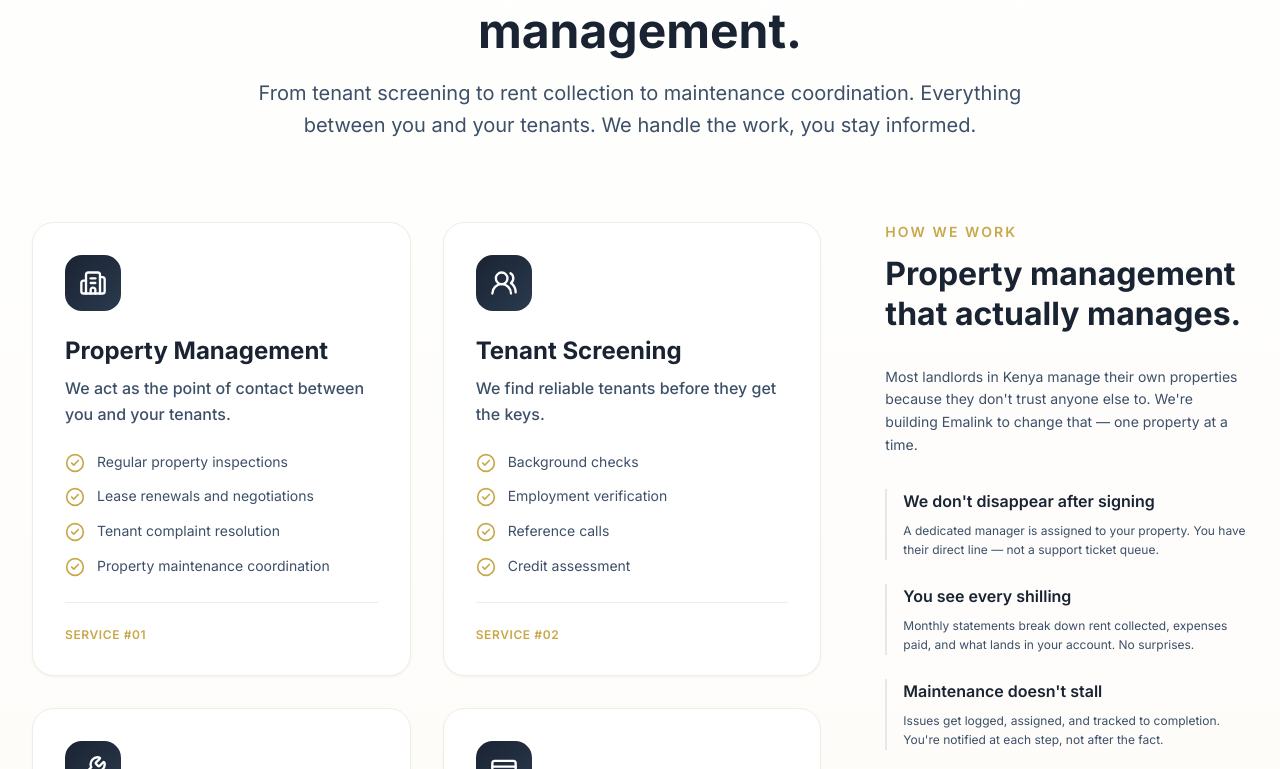
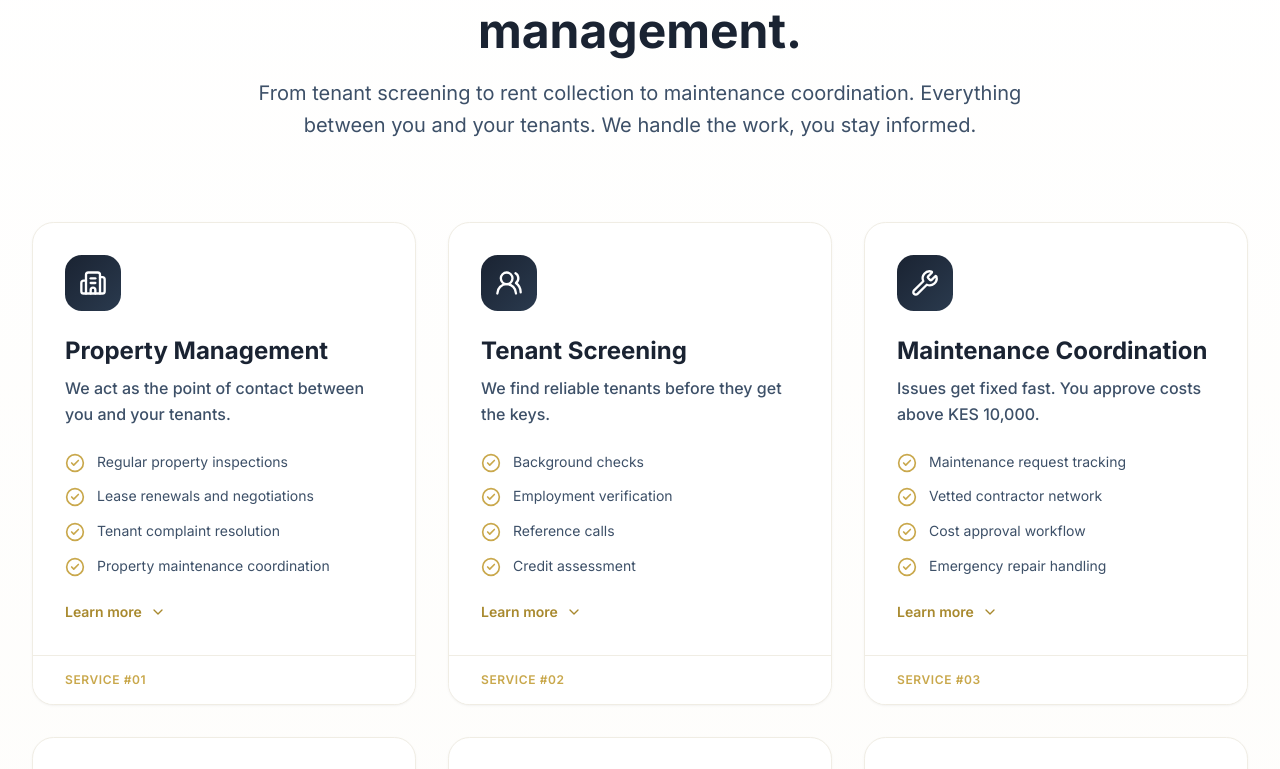
Before and after one commit to mungasteve/emalink-rental-management, a Next.js app: page / in a window 1280 px wide. Shown: the part 1004-1773 px from the top of the page. Built offline with nearby package versions, Linux system fonts and the light colour scheme; no server answers.

Commit message:
Merge What We Do and Why Emalink sections into integrated layout

```diff
--- a/src/app/page.tsx
+++ b/src/app/page.tsx
@@ -1,5 +1,5 @@
 import { Hero } from "@/components/home/hero";
-import { ServicesAndWhy } from "@/components/home/services-and-why";
+import { Services } from "@/components/home/services";
 import { Testimonials } from "@/components/home/testimonials";
 import { ContactCTA } from "@/components/home/contact-cta";
 
@@ -7,7 +7,7 @@ export default function Home() {
   return (
     <>
       <Hero />
-      <ServicesAndWhy />
+      <Services />
       <Testimonials />
       <ContactCTA />
     </>
--- a/src/components/home/services.tsx
+++ b/src/components/home/services.tsx
@@ -1,6 +1,7 @@
 "use client";
 
 import { motion } from "framer-motion";
+import { useState } from "react";
 import {
   Building2,
   Users2,
@@ -9,6 +10,7 @@ import {
   Scale,
   Megaphone,
   CheckCircle2,
+  ChevronDown,
 } from "lucide-react";
 
 const services = [
@@ -22,6 +24,7 @@ const services = [
       "Tenant complaint resolution",
       "Property maintenance coordination",
     ],
+    expandedContent: "Our dedicated property managers handle all day-to-day operations, ensuring your property is well-maintained and your tenants are satisfied. We conduct regular inspections, manage lease renewals, resolve tenant issues promptly, and coordinate all maintenance activities. You'll have direct access to your manager for any concerns.",
   },
   {
     icon: Users2,
@@ -33,6 +36,7 @@ const services = [
       "Reference calls",
       "Credit assessment",
     ],
+    expandedContent: "We conduct thorough vetting of all potential tenants to minimize risk. Our screening process includes comprehensive background checks, employment verification with current employers, reference calls from previous landlords, and credit assessments. This ensures you get reliable tenants who pay on time and respect your property.",
   },
   {
     icon: Wrench,
@@ -44,6 +48,7 @@ const services = [
       "Cost approval workflow",
       "Emergency repair handling",
     ],
+    expandedContent: "Maintenance requests are logged immediately and tracked to completion. We have a vetted network of reliable contractors for all types of repairs. For costs above KES 10,000, we get your approval before proceeding. Emergency repairs are handled 24/7 to minimize tenant disruption and property damage.",
   },
   {
     icon: CreditCard,
@@ -55,6 +60,7 @@ const services = [
       "Monthly itemized statements",
       "Instant payment confirmation",
     ],
+    expandedContent: "We handle all rent collection through M-Pesa and bank transfers, with automatic reminders sent to tenants. You receive detailed monthly statements showing rent collected, expenses paid, and your net payout. Payments are processed instantly, and you're notified of every transaction. No more chasing tenants for rent.",
   },
   {
     icon: Scale,
@@ -66,6 +72,7 @@ const services = [
       "Eviction support",
       "Landlord-Tenant Act compliance",
     ],
+    expandedContent: "All leases are drafted in compliance with Kenyan law and tailored to your property. We manage notice periods, handle eviction procedures when necessary, and ensure you're always compliant with the Landlord-Tenant Act. Our legal expertise protects you from costly disputes and ensures proper documentation.",
   },
   {
     icon: Megaphone,
@@ -77,10 +84,13 @@ const services = [
       "High-definition video tours",
       "Tenant acquisition support",
     ],
+    expandedContent: "We market your property across all major Kenyan rental portals with professional photography and HD video tours. Our social media campaigns reach qualified tenants actively searching for rentals. We handle tenant acquisition from start to finish, minimizing vacancy periods and maximizing your rental income.",
   },
 ];
 
 export function Services() {
+  const [expandedIndex, setExpandedIndex] = useState<number | null>(null);
+
   const containerVariants = {
     hidden: { opacity: 0 },
     visible: {
@@ -137,7 +147,13 @@ export function Services() {
             <motion.div
               key={service.title}
               variants={itemVariants}
-              className="group bg-white rounded-2xl p-6 sm:p-8 elevation-card hover:elevation-card-hover transition-all duration-300 ease-out border border-cream-200 hover:border-gold-500/30"
+              className="group bg-white rounded-2xl elevation-card hover:elevation-card-hover transition-all duration-300 ease-out border border-cream-200 hover:border-gold-500/30 overflow-hidden"
+            >
+              <button
+                onClick={() =>
+                  setExpandedIndex(expandedIndex === index ? null : index)
+                }
+                className="w-full text-left p-6 sm:p-8 focus:outline-none focus:ring-2 focus:ring-gold-500 focus:ring-offset-2 rounded-2xl"
               >
                 {/* Icon */}
                 <div className="mb-6">
@@ -157,17 +173,49 @@ export function Services() {
                 </p>
 
                 {/* Details List */}
-              <ul className="space-y-3">
+                <ul className="space-y-3 mb-6">
                   {service.details.map((detail, i) => (
                     <li key={i} className="flex items-start gap-3">
                       <CheckCircle2 className="h-5 w-5 text-gold-500 flex-shrink-0 mt-0.5" />
-                    <span className="text-navy-600 text-sm leading-relaxed">{detail}</span>
+                      <span className="text-navy-600 text-sm leading-relaxed">
+                        {detail}
+                      </span>
                     </li>
                   ))}
                 </ul>
 
-              {/* Hover Accent */}
-              <div className="mt-6 pt-6 border-t border-cream-200 group-hover:border-gold-500/20 transition-colors duration-300">
+                {/* Expand Button */}
+                <div className="flex items-center gap-2 text-gold-600 font-semibold text-sm">
+                  <span>
+                    {expandedIndex === index ? "Show less" : "Learn more"}
+                  </span>
+                  <ChevronDown
+                    className={`h-4 w-4 transition-transform duration-300 ${
+                      expandedIndex === index ? "rotate-180" : ""
+                    }`}
+                  />
+                </div>
+              </button>
+
+              {/* Expanded Content */}
+              <motion.div
+                initial={{ height: 0, opacity: 0 }}
+                animate={{
+                  height: expandedIndex === index ? "auto" : 0,
+                  opacity: expandedIndex === index ? 1 : 0,
+                }}
+                transition={{ duration: 0.3 }}
+                className="overflow-hidden border-t border-cream-200"
+              >
+                <div className="px-6 sm:px-8 py-6 bg-cream-50">
+                  <p className="text-navy-700 text-sm leading-relaxed">
+                    {service.expandedContent}
+                  </p>
+                </div>
+              </motion.div>
+
+              {/* Service Number */}
+              <div className="px-6 sm:px-8 py-4 border-t border-cream-200 group-hover:border-gold-500/20 transition-colors duration-300 bg-white">
                 <p className="text-xs text-gold-500 font-semibold uppercase tracking-wider">
                   Service #{String(index + 1).padStart(2, "0")}
                 </p>
```
Lines whose indentation alone changed are shown as unchanged.
